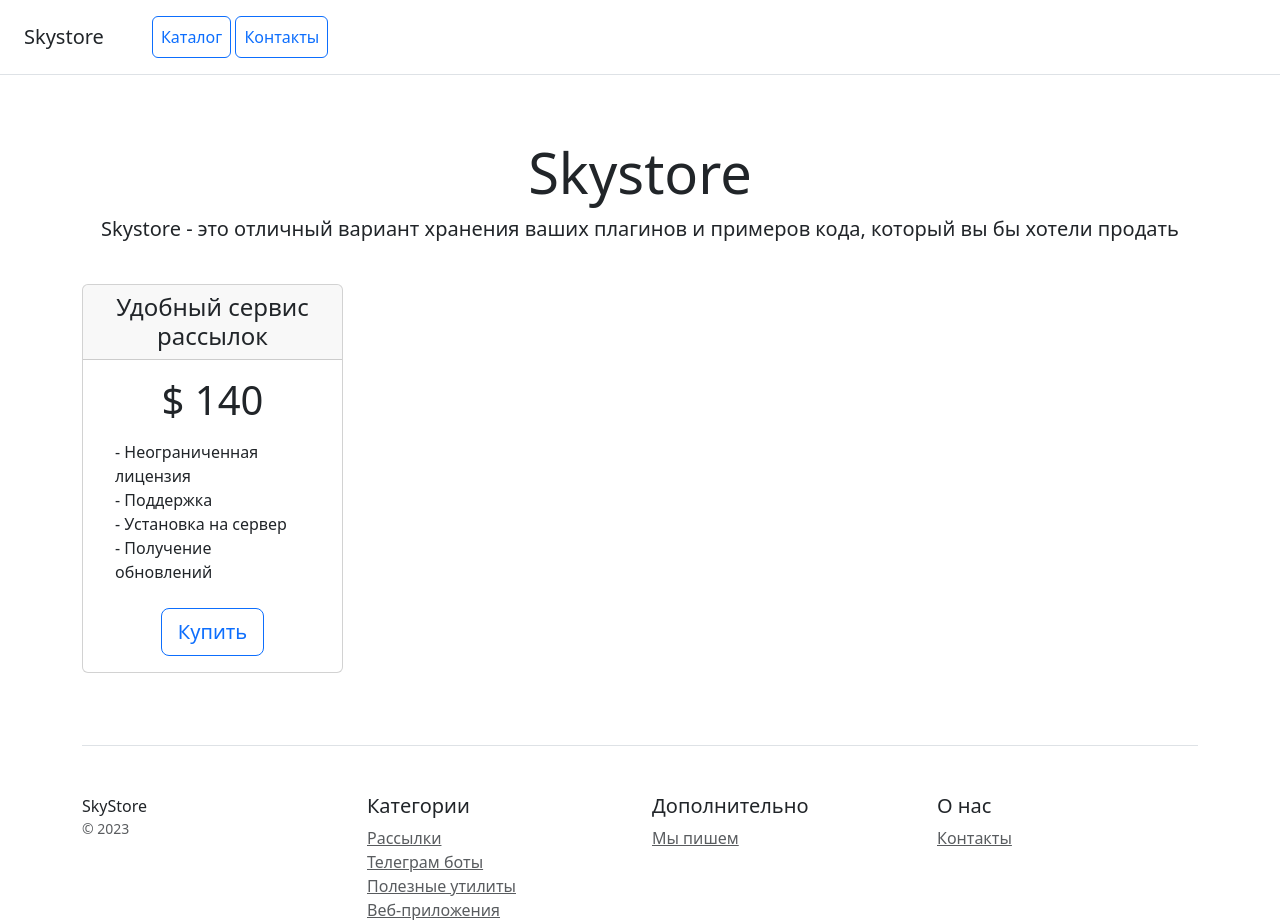
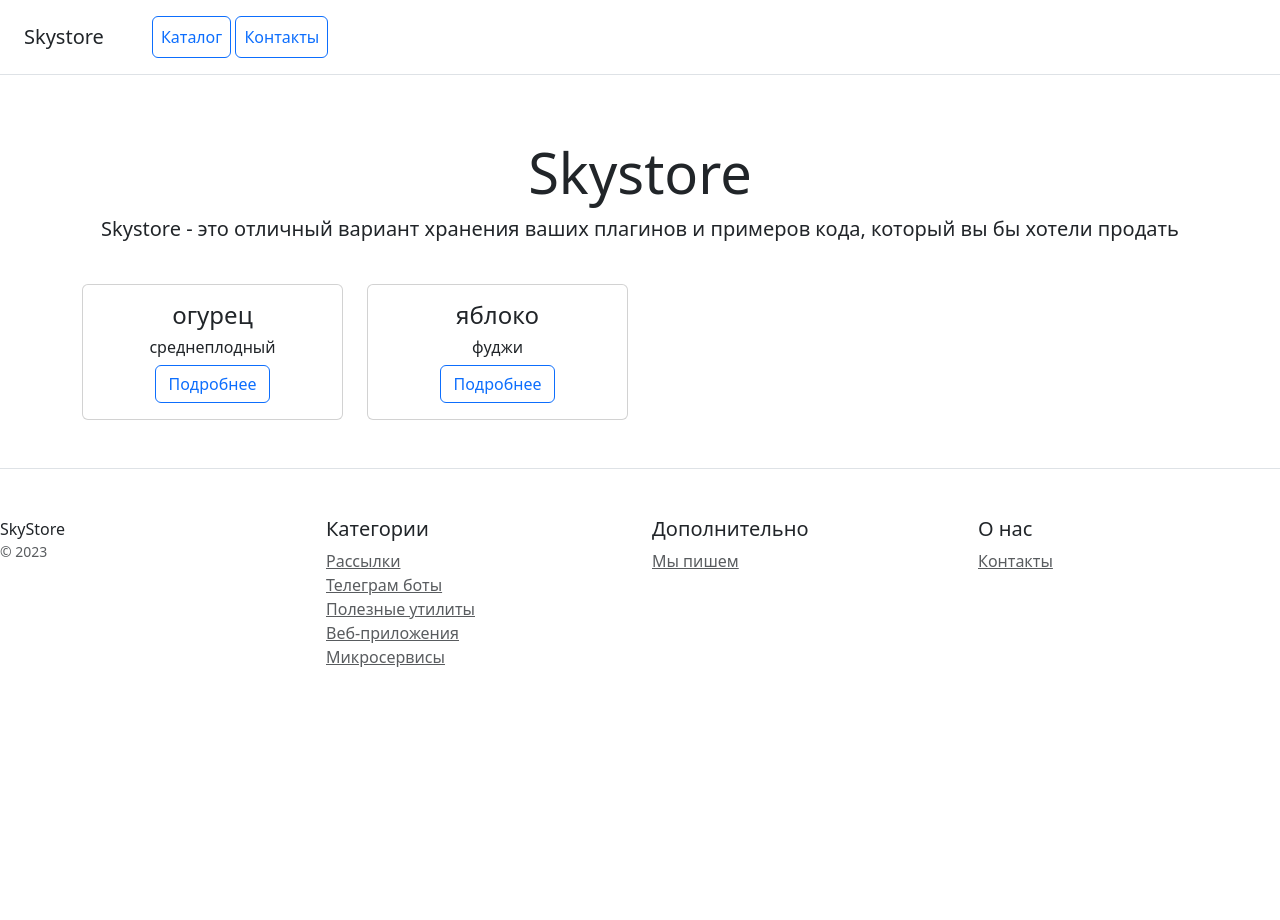
Before and after one commit to MariFedorova/shopapp, a Django app: page / in a window 1280 px wide. Shown: the top 920 px of the page. After the commit the page ends 667 px from the top, so only its background shows below. Run offline with Django 4.2, Linux system fonts and the light colour scheme; data comes from the database, SQL or seed files in the repository; some libraries are stand-ins or nearby versions.

Commit message:
20.2 add task 1-2

```diff
--- a/catalog/admin.py
+++ b/catalog/admin.py
@@ -6,11 +6,11 @@ from catalog.models import Category, Product
 # Register your models here.
 @admin.register(Category)
 class CategoryAdmin(admin.ModelAdmin):
-    list_display = ('id', 'name',)
+    list_display = ('id', 'name', 'description')
 
 
 @admin.register(Product)
 class ProductAdmin(admin.ModelAdmin):
-    list_display = ('id', 'name', 'category',)
+    list_display = ('id', 'name', 'category', 'price',)
     list_filter = ('category',)
     search_fields = ('name', 'description',)
--- a/catalog/models.py
+++ b/catalog/models.py
@@ -20,7 +20,7 @@ class Product(models.Model):
     name = models.CharField(max_length=150, verbose_name='Наименование')
     description = models.CharField(max_length=150, verbose_name='Описание', **NULLABLE)
     image = models.ImageField(upload_to='img/', **NULLABLE, verbose_name='Фото')
-    category = models.ForeignKey(Category, on_delete=models.CASCADE)
+    category = models.ForeignKey(Category, on_delete=models.CASCADE, verbose_name='Категория')
     price = models.IntegerField(verbose_name='цена')
     creation_date = models.DateField(auto_now_add=True, verbose_name='дата создания')
     changes_date = models.DateField(auto_now_add=True, verbose_name='дата изменения')
--- /dev/null
+++ b/catalog/templates/catalog/base.html
@@ -0,0 +1,63 @@
+{% load static %}
+<!doctype html>
+<html lang="en">
+<head>
+    <meta charset="utf-8">
+    <meta name="viewport" content="width=device-width, initial-scale=1">
+    <title>{{title}}</title>
+    <link href="{% static 'css/bootstrap.min.css' %}" rel="stylesheet">
+</head>
+<body>
+<div class="d-flex flex-column flex-md-row align-items-center p-3 px-md-4 mb-3 bg-white border-bottom box-shadow">
+    <h5 class="my-0 mr-md-auto font-weight-normal">Skystore</h5>
+    <nav class="ms-5">
+        <a class="p-2 btn btn-outline-primary" href="/">Каталог</a>
+        <a class="p-2 btn btn-outline-primary" href="/contacts/">Контакты</a>
+    </nav>
+</div>
+
+<div class="pricing-header px-3 py-3 pt-md-5 pb-md-4 mx-auto text-center">
+    <h1 class="display-4">Skystore</h1>
+    <p class="lead">Skystore - это отличный вариант хранения ваших плагинов и примеров кода, который вы бы хотели
+        продать</p>
+</div>
+
+<div class="container">
+    {% block content %}
+    {% endblock %}
+</div>
+<footer class="pt-4 my-md-5 pt-md-5 border-top">
+    <div class="row">
+        <div class="col-12 col-md">
+            SkyStore
+            <small class="d-block mb-3 text-muted">&copy; 2023</small>
+        </div>
+        <div class="col-6 col-md">
+            <h5>Категории</h5>
+            <ul class="list-unstyled text-small">
+                <li><a class="text-muted" href="#">Рассылки</a></li>
+                <li><a class="text-muted" href="#">Телеграм боты</a></li>
+                <li><a class="text-muted" href="#">Полезные утилиты</a></li>
+                <li><a class="text-muted" href="#">Веб-приложения</a></li>
+                <li><a class="text-muted" href="#">Микросервисы</a></li>
+            </ul>
+        </div>
+        <div class="col-6 col-md">
+            <h5>Дополнительно</h5>
+            <ul class="list-unstyled text-small">
+                <li><a class="text-muted" href="#">Мы пишем</a></li>
+            </ul>
+        </div>
+        <div class="col-6 col-md">
+            <h5>О нас</h5>
+            <ul class="list-unstyled text-small">
+                <li><a class="text-muted" href="/contacts/">Контакты</a></li>
+            </ul>
+        </div>
+    </div>
+</footer>
+</div>
+
+<script src="/static/js/bootstrap.bundle.min.js"></script>
+</body>
+</html>
--- a/catalog/templates/catalog/home.html
+++ b/catalog/templates/catalog/home.html
@@ -1,79 +1,16 @@
-<!doctype html>
-<html lang="en">
-<head>
-    <meta charset="utf-8">
-    <meta name="viewport" content="width=device-width, initial-scale=1">
-    <title>Skystore</title>
-    <link href="/static/css/bootstrap.min.css" rel="stylesheet">
-</head>
-<body>
-<div class="d-flex flex-column flex-md-row align-items-center p-3 px-md-4 mb-3 bg-white border-bottom box-shadow">
-    <h5 class="my-0 mr-md-auto font-weight-normal">Skystore</h5>
-    <nav class="ms-5">
-        <a class="p-2 btn btn-outline-primary" href="/">Каталог</a>
-        <a class="p-2 btn btn-outline-primary" href="/contacts/">Контакты</a>
-    </nav>
-</div>
-
-<div class="pricing-header px-3 py-3 pt-md-5 pb-md-4 mx-auto text-center">
-    <h1 class="display-4">Skystore</h1>
-    <p class="lead">Skystore - это отличный вариант хранения ваших плагинов и примеров кода, который вы бы хотели
-        продать</p>
-</div>
-
-<div class="container">
+{% extends 'catalog/base.html'%}
+{% block content %}
     <div class="row text-center">
+        {% for object in objects_list %}
         <div class="col-3">
-            <div class="card mb-4 box-shadow">
-                <div class="card-header">
-                    <h4 class="my-0 font-weight-normal">Удобный сервис рассылок</h4>
-                </div>
+            <div class="card">
                 <div class="card-body">
-                    <h1 class="card-title pricing-card-title">$ 140</h1>
-                    <ul class="list-unstyled mt-3 mb-4 text-start m-3">
-                        <li>- Неограниченная лицензия</li>
-                        <li>- Поддержка</li>
-                        <li>- Установка на сервер</li>
-                        <li>- Получение обновлений</li>
-                    </ul>
-                    <button type="button" class="btn btn-lg btn-block btn-outline-primary">Купить</button>
+                    <h4 class="card-title pricing-card-title">{{object.name}}</h4>
+                    <h6 class="card-title pricing-card-title">{{object.description|truncatechars:100}}</h6>
+                    <a href="{% url 'catalog:product' object.id %}" class="btn btn-outline-primary">Подробнее</a>
                 </div>
             </div>
         </div>
+        {% endfor %}
     </div>
-
-    <footer class="pt-4 my-md-5 pt-md-5 border-top">
-        <div class="row">
-            <div class="col-12 col-md">
-                SkyStore
-                <small class="d-block mb-3 text-muted">&copy; 2023</small>
-            </div>
-            <div class="col-6 col-md">
-                <h5>Категории</h5>
-                <ul class="list-unstyled text-small">
-                    <li><a class="text-muted" href="#">Рассылки</a></li>
-                    <li><a class="text-muted" href="#">Телеграм боты</a></li>
-                    <li><a class="text-muted" href="#">Полезные утилиты</a></li>
-                    <li><a class="text-muted" href="#">Веб-приложения</a></li>
-                    <li><a class="text-muted" href="#">Микросервисы</a></li>
-                </ul>
-            </div>
-            <div class="col-6 col-md">
-                <h5>Дополнительно</h5>
-                <ul class="list-unstyled text-small">
-                    <li><a class="text-muted" href="#">Мы пишем</a></li>
-                </ul>
-            </div>
-            <div class="col-6 col-md">
-                <h5>О нас</h5>
-                <ul class="list-unstyled text-small">
-                    <li><a class="text-muted" href="/contacts/">Контакты</a></li>
-                </ul>
-            </div>
-        </div>
-    </footer>
-</div>
-
-<script src="/static/js/bootstrap.bundle.min.js"></script>
-</body>
-</html>
+{% endblock %}
--- a/catalog/urls.py
+++ b/catalog/urls.py
@@ -1,5 +1,12 @@
 from django.urls import path
-from catalog import views
+
+from catalog.apps import CatalogConfig
+from catalog.views import home, contacts, product
+
+app_name = CatalogConfig.name
+
 urlpatterns = [
-    path('', views.home, name='home'),
-    path('contacts/', views.contacts, name='contacts'),]
+    path('', home, name='home'),
+    path('contacts/', contacts, name='contacts'),
+    path('product/<int:pk>', product, name='product')
+]
--- a/catalog/views.py
+++ b/catalog/views.py
@@ -1,9 +1,22 @@
 from django.shortcuts import render
+
+from catalog.models import Product
 
 
 # Create your views here.
 def home(request):
-    return render(request, 'catalog/home.html')
+    context = {
+        'objects_list': Product.objects.all(),
+        'title': 'Каталог'
+    }
+    return render(request, 'catalog/home.html', context)
+
+
+def product(request, pk):
+    context = {
+        'object': Product.objects.get(pk=pk)
+    }
+    return render(request, 'catalog/product.html', context)
 
 
 def contacts(request):
--- a/config/urls.py
+++ b/config/urls.py
@@ -21,5 +21,5 @@ from django.urls import path, include
 
 urlpatterns = [
     path('admin/', admin.site.urls),
-    path('', include('catalog.urls'))
+    path('', include('catalog.urls', namespace='catalog'))
 ] + static(settings.MEDIA_URL, document_root=settings.MEDIA_ROOT)
```
Also changed, not shown: catalog/templates/catalog/product.html (added, +15 -0 lines).
